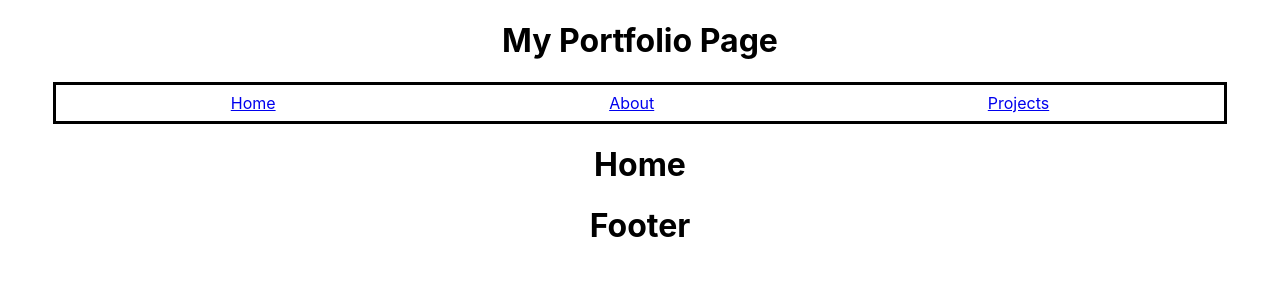
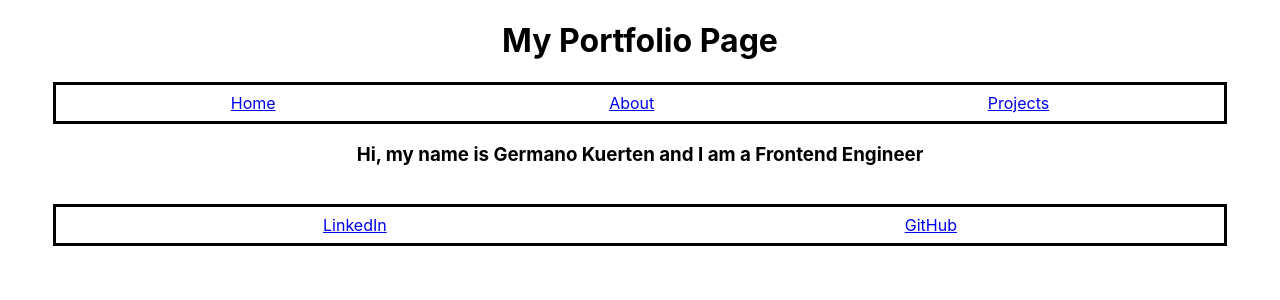
Before and after one commit to germanokuerten/react-express-portfolio-lab-frontend, a React (Create React App) app: page / in a window 1280 px wide. Shown: the top 300 px of the page. Built offline with nearby package versions, Linux system fonts and the light colour scheme.

Commit message:
footer update

```diff
--- a/package.json
+++ b/package.json
@@ -15,7 +15,7 @@
   },
   "scripts": {
     "start": "react-scripts start",
-    "build": "react-scripts build",
+    "build": "CI='' react-scripts build",
     "test": "react-scripts test",
     "eject": "react-scripts eject"
   },
--- a/src/components/Footer.js
+++ b/src/components/Footer.js
@@ -1,5 +1,28 @@
+import { Link } from 'react-router-dom'
+
 function Footer(props) {
-    return <h1>Footer</h1>
+    // inline style for the nav tag
+    const navStyle = {
+      display: "flex",
+      justifyContent: "space-around",
+      border: "3px solid black",
+      padding: "8px",
+      width: "90%",
+      margin: "auto",
+    }
+
+    return (
+      <footer>
+          <br/>
+        <nav style={navStyle}>
+
+          <a href='https://www.linkedin.com/in/germanokuerten/'>LinkedIn</a>
+          <a href='https://github.com/germanokuerten'>GitHub</a>
+
+
+        </nav>
+      </footer>
+    )
 }
 
-export default Footer
+  export default Footer;
--- a/src/pages/Home.js
+++ b/src/pages/Home.js
@@ -1,5 +1,5 @@
 function Home(props) {
-    return <h1>Home</h1>
+    return <h3>Hi, my name is Germano Kuerten and I am a Frontend Engineer</h3>
 }
 
 export default Home
```
